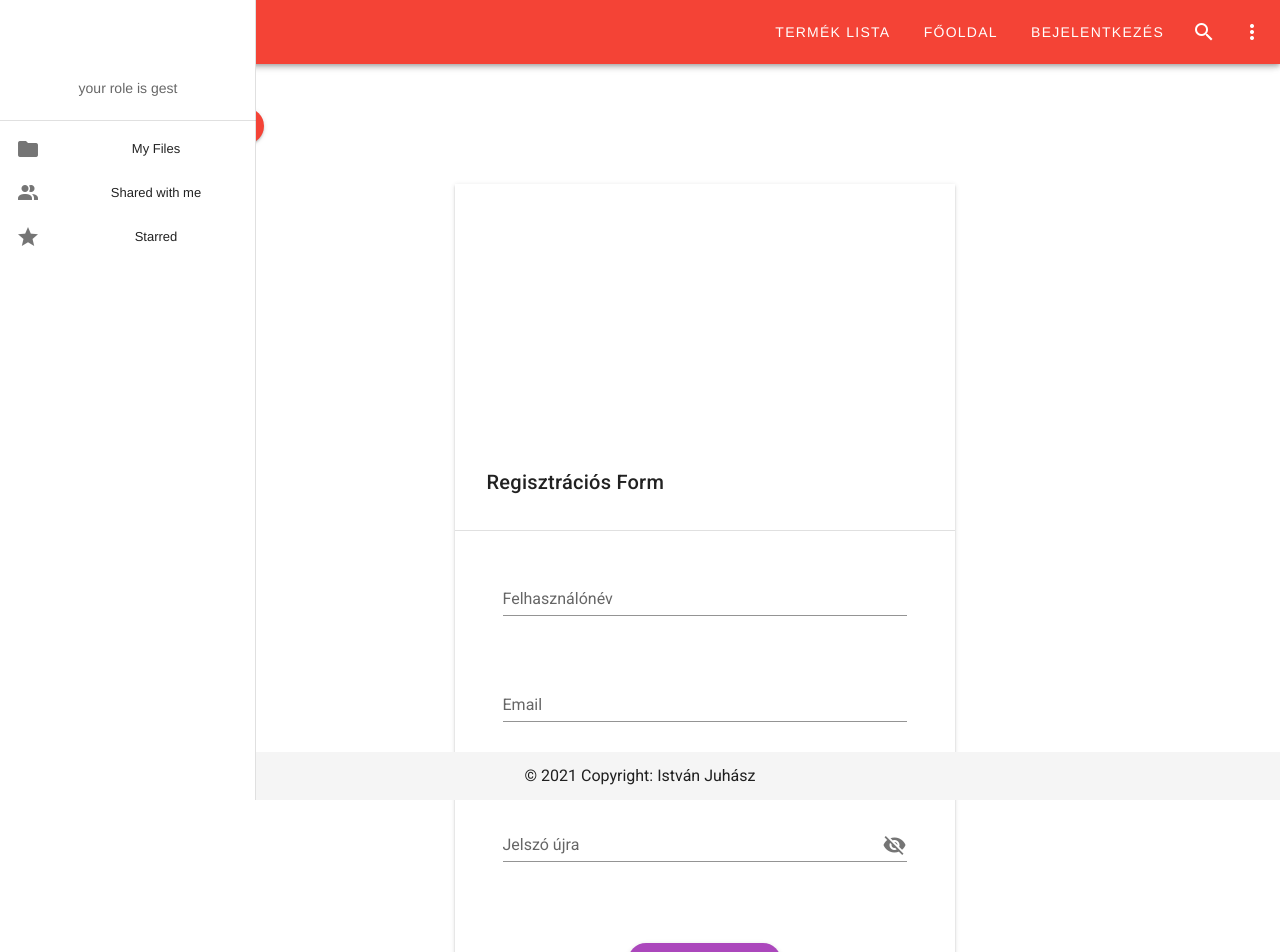
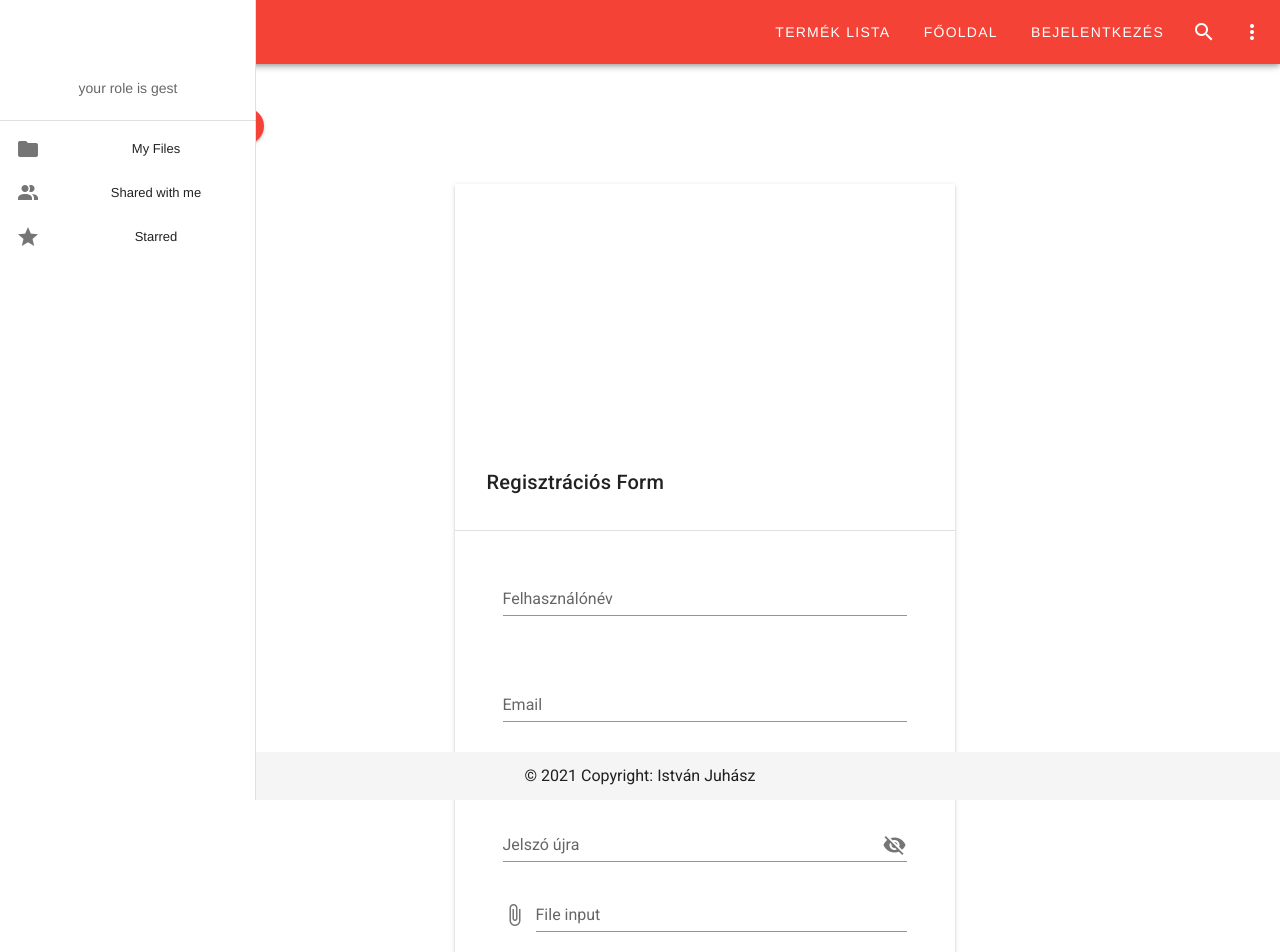
Before and after one commit to Juhi0326/Vue2AppForNodeJsBackEnd, a Vue app in the folder vue2-frontend/: page /register in a window 1280 px wide. Shown: the top 952 px of the page. Built offline with nearby package versions, Linux system fonts and the light colour scheme.

Commit message:
change home page url and register method

```diff
--- a/vue2-frontend/src/services/authHeader.js
+++ b/vue2-frontend/src/services/authHeader.js
@@ -1,7 +1,6 @@
 export default function authHeader() {
     let user = JSON.parse(localStorage.getItem("user"));
     if (user && user.accessToken) {
-
       return { Authorization: 'Bearer ' + user.accessToken };
     } else {
       return {};
--- a/vue2-frontend/src/services/authService.js
+++ b/vue2-frontend/src/services/authService.js
@@ -26,12 +26,7 @@ class AuthService {
   }
 
   register(user) {
-    return axios.post(API_URL + 'signup', {
-      userName: user.userName,
-      email: user.email,
-      password: user.password,
-      role: user.role
-    });
+    return axios.post(API_URL + 'signup2', user);
   }
 
   sendResetPasswordEmail(email) {
--- a/vue2-frontend/src/services/homePageSrevice.js
+++ b/vue2-frontend/src/services/homePageService.js
@@ -6,7 +6,7 @@ const API_URL = 'http://localhost:8081/';
 
 class HomePageService {
   getHomePage() {
-    return axios.get(API_URL + 'home');
+    return axios.get(API_URL + 'homePage');
   }
 
 }
--- a/vue2-frontend/src/services/productSevice.js
+++ b/vue2-frontend/src/services/productSevice.js
@@ -1,7 +1,7 @@
 import axios from 'axios';
 import authHeader from './authHeader';
 
-const API_URL = 'http://localhost:8081/products';
+const API_URL = 'http://localhost:8081/products2';
 
 class ProductService {
     getProducts() {
--- a/vue2-frontend/src/views/Home.vue
+++ b/vue2-frontend/src/views/Home.vue
@@ -1,27 +1,35 @@
 <template>
   <div class="container">
-      <h1>{{ content.Title}}</h1>
-      <h3>{{ content.Heading}}</h3>
-      <img :src="imagePath" alt="" class="responsive">
-
+    <h1>{{ content.Title.titleDescription }}</h1>
+    <img :src="titleImagePath" alt="" class="responsive" />
+    <h3>{{ content.Heading.headingDescription }}</h3>
+    <img :src="headingImagePath" alt="" class="responsive" />
   </div>
 </template>
 
 <script>
-import HomePegeService from '../services/homePageSrevice';
+import HomePegeService from "../services/homePageService";
 export default {
   name: "Home",
   data() {
     return {
-      content: '',
-      imagePath: ''
+      content: null,
+      titleImagePath: '',
+      headingImagePath: ''
     };
   },
-    mounted() {
+  created() {
+    this.getHomePageData()
+  },
+  methods: {
+    getHomePageData() {
       HomePegeService.getHomePage().then(
         (response) => {
           this.content = response.data.HomePage[0];
-        this.imagePath= 'http://localhost:8081/'+this.content.imagePath
+          console.log(this.content);
+          this.titleImagePath =
+            "http://localhost:8081/" + this.content.Title.titleImagePath;
+           this.headingImagePath = "http://localhost:8081/" + this.content.Heading.headingImagePath
         },
         (error) => {
           this.content =
@@ -33,9 +41,9 @@ export default {
         }
       );
     },
-}
+  },
+};
 </script>
 
 <style>
-
 </style>
--- a/vue2-frontend/src/views/Register.vue
+++ b/vue2-frontend/src/views/Register.vue
@@ -54,6 +54,12 @@
                           required
                           class="px-12"
                         ></v-text-field>
+                        <v-file-input
+                          accept="image/*"
+                          label="File input"
+                          @change="onFileUpload"
+                          class="px-12"
+                        ></v-file-input>
                       </v-col>
                     </v-row>
                   </div>
@@ -74,13 +80,11 @@
                     <v-col>
                       {{ errorMessage }}
                     </v-col>
-
                   </v-row>
                   <v-row v-if="message" class="px-12 pt-12 green--text">
                     <v-col>
                       {{ message }}
                     </v-col>
-
                   </v-row>
                   <!-- <v-btn type="submit" class="ma-12">Submit</v-btn> -->
                 </v-form>
@@ -112,21 +116,29 @@ export default {
     password2: "",
     message: "",
     errorMessage: "",
+    FILE: null,
   }),
 
   computed: {},
   methods: {
+    onFileUpload(event) {
+       console.log(event)
+      this.FILE = event;
+
+    },
     handleRegister() {
-      const user = {
-        userName: this.userName,
-        email: this.email,
-        password: this.password,
-        role: "user",
-      };
+      const user = new FormData();
+      user.append('userName', this.userName)
+      user.append('email', this.email)
+      user.append('password', this.password)
+      user.append('role', 'user')
+      user.append('userImage', this.FILE)
+
+
       authService
         .register(user)
         .then((response) => {
-          this.errorMessage = ''
+          this.errorMessage = "";
           this.message = response.data.message;
           this.clear();
           console.log(response.data);
@@ -134,12 +146,10 @@ export default {
         .catch((err) => {
           if (err.response.data.message) {
             this.errorMessage = err.response.data.message;
-            }
-          else if(err.response.data.Error.message){
-              this.errorMessage = err.response.data.Error.message
-          }
-          else {
-              this.errorMessage = 'ismeretlen hiba történt'
+          } else if (err.response.data.Error.message) {
+            this.errorMessage = err.response.data.Error.message;
+          } else {
+            this.errorMessage = "ismeretlen hiba történt";
           }
         });
     },
@@ -148,6 +158,7 @@ export default {
       this.email = "";
       this.password = "";
       this.password2 = "";
+      this.FILE = null;
     },
   },
 };
```
Lines whose indentation alone changed are shown as unchanged.
